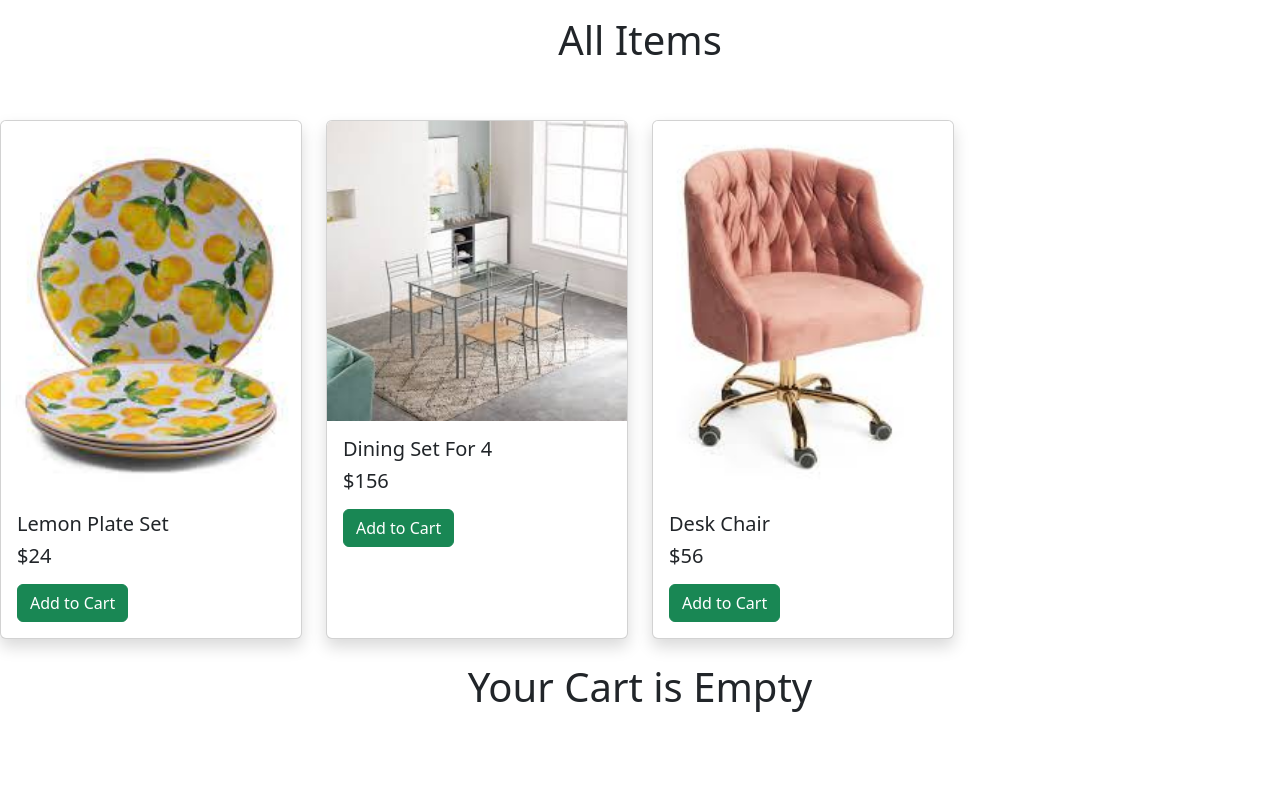
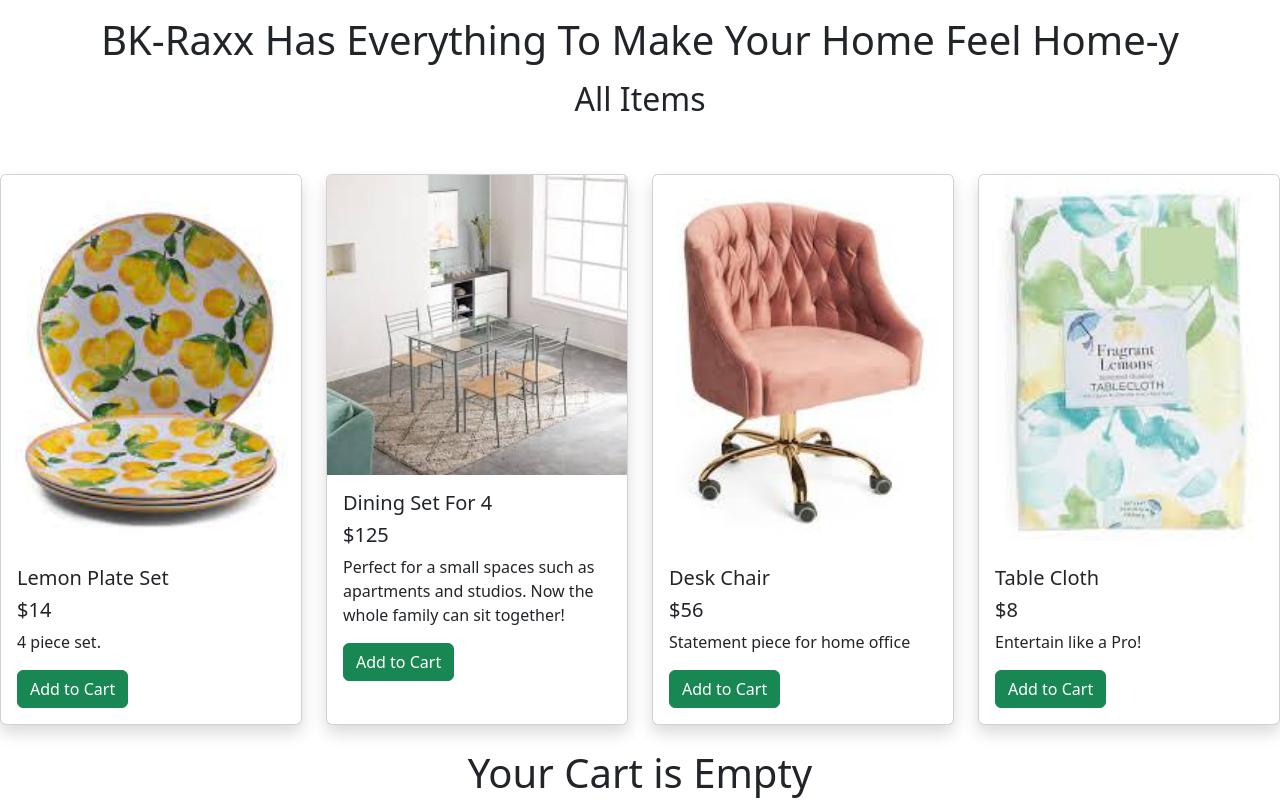
Before and after one commit to LovelyG7/bk_raxx, a React (Create React App) app: page / in a window 1280 px wide. Built offline with nearby package versions, Linux system fonts and the light colour scheme.

Commit message:
products descriptions and title updated

```diff
--- a/src/Home.js
+++ b/src/Home.js
@@ -7,7 +7,8 @@ const Home = () => {
 
   return (
     <div>
-     <h1 className="text-center mt-3">All Items</h1>
+    <h1 className='text-center mt-3'>BK-Raxx Has Everything To Make Your Home Feel Home-y</h1>
+     <h2 className="text-center mt-3">All Items</h2>
       <section className='py-4 container'></section>
         <div className='row justify-coontent-center'>
           {data.productData.map((item, index)=>{
--- a/src/Itemcard.js
+++ b/src/Itemcard.js
@@ -6,6 +6,7 @@ import {useCart}from 'react-use-cart';
 
   return (
     <div className='col-11 col-md-6 col-lg-3 mx-0 mb-4'>
+
       <div class="card p-0 overflow-hidden h-100 shadow">
         <img src={props.img} alt="" class="card-img-top img-fluid"/>
           <div class="card-body">
--- a/src/data.js
+++ b/src/data.js
@@ -1,6 +1,7 @@
 import img1 from './img/img1.jfif';
 import img2 from './img/img2.jfif';
 import img3 from './img/img4.jfif';
+import img4 from './img/img3.jfif';
 
 const data = {
   productData:[
@@ -8,24 +9,32 @@ const data = {
       id: 1,
       img: img1,
       title: 'Lemon Plate Set',
-      desc:'',
-      price: 24,
+      desc:'4 piece set.',
+      price: 14,
     },
     {
       id: 2,
       img: img2,
       title: 'Dining Set For 4',
-      desc:'',
-      price: 156,
+      desc:'Perfect for a small spaces such as apartments and studios. Now the whole family can sit together!',
+      price: 125,
     },
      {
       id: 3,
       img: img3,
       title: 'Desk Chair',
-      desc:'',
+      desc:'Statement piece for home office',
       price: 56,
-    }
+    },
+    {
+    id: 4,
+    img: img4,
+    title: 'Table Cloth',
+    desc:'Entertain like a Pro!',
+    price: 8,
+  }
   ],
+
 };
 
 export default data;
```
